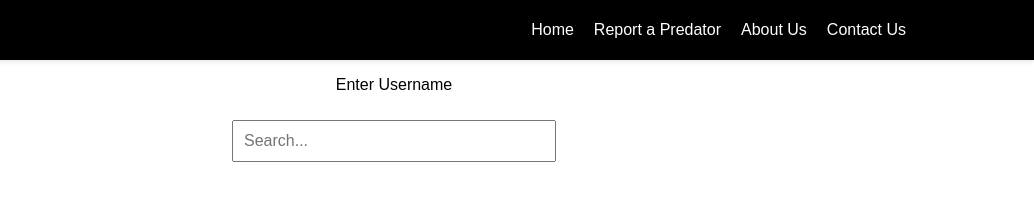
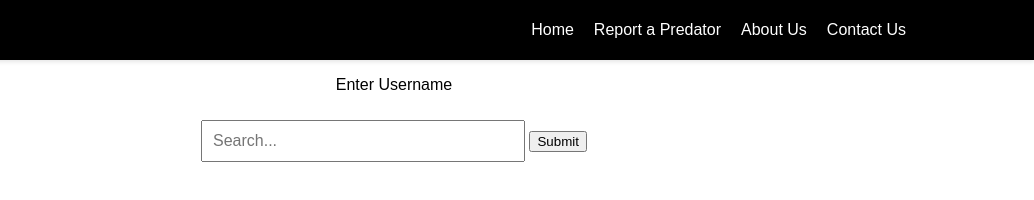
Before and after one commit to MrPerez08/iSpy, a website: page Website/Report-Page/Report.html in a window 1280 px wide. Shown: the full height of the page, 246-1280 px from the left. Drawn offline with Linux system fonts and the light colour scheme.

Commit message:
submit button + php connection

```diff
--- a/Website/Report-Page/Report.html
+++ b/Website/Report-Page/Report.html
@@ -25,7 +25,10 @@
 
     <div class="centered-section">
       <p>Enter Username</p>
-      <input type="text" placeholder="Search..." />
+      <form action="connect.php" method="post">
+        <input type="text" placeholder="Search..." />
+        <input type="submit" value="Submit" />
+      </form>
       <style>
         .centered-section {
           text-align: center;
```
Also changed, not shown: Website/Homepage/Homepage.html (+1 -1 lines).
